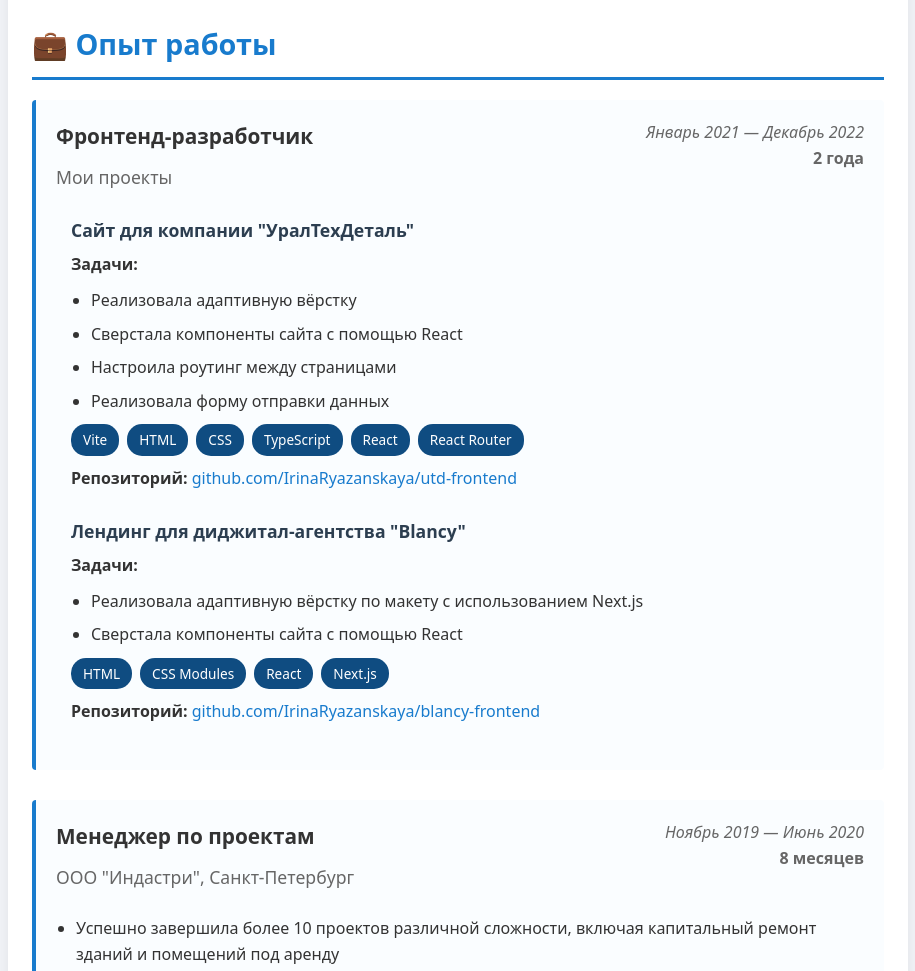
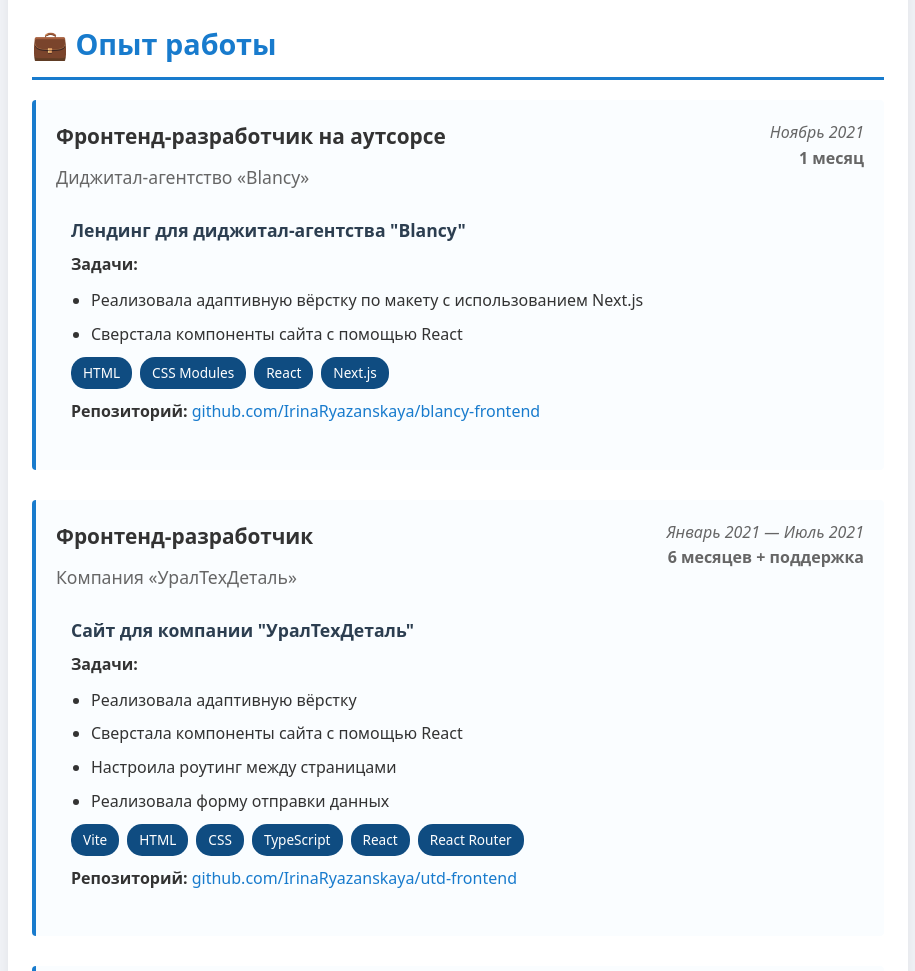
Before and after one commit to IrinaRyazanskaya/resume, a website: page index.html in a window 1280 px wide. Shown: the part 1775-2746 px from the top of the page, without its empty margins (182-1097 px from the left). Drawn offline with Linux system fonts and the light colour scheme.

Commit message:
Разделила blancy и utd

```diff
--- a/index.html
+++ b/index.html
@@ -168,12 +168,52 @@
           <article class="job">
             <div class="job__header">
               <div class="job__info">
-                <h3 class="job__title">Фронтенд-разработчик</h3>
-                <p class="job__company">Мои проекты</p>
+                <h3 class="job__title">Фронтенд-разработчик на аутсорсе</h3>
+                <p class="job__company">Диджитал-агентство «Blancy»</p>
               </div>
               <div class="job__period">
-                Январь 2021 — Декабрь 2022<br />
-                <span class="job__duration">2 года</span>
+                Ноябрь 2021<br />
+                <span class="job__duration">1 месяц</span>
+              </div>
+            </div>
+
+            <div class="project">
+              <h4 class="project__title">Лендинг для диджитал-агентства "Blancy"</h4>
+              <p class="project__tasks-label">Задачи:</p>
+              <ul class="project__list">
+                <li class="project__list-item">
+                  Реализовала адаптивную вёрстку по макету с использованием Next.js
+                </li>
+                <li class="project__list-item">Сверстала компоненты сайта с помощью React</li>
+              </ul>
+              <div class="tech-stack">
+                <span class="tech-stack__item">HTML</span>
+                <span class="tech-stack__item">CSS Modules</span>
+                <span class="tech-stack__item">React</span>
+                <span class="tech-stack__item">Next.js</span>
+              </div>
+              <p class="project__repo-block">
+                <span class="project__repo-label">Репозиторий:</span>
+                <a
+                  href="https://github.com/IrinaRyazanskaya/blancy-frontend"
+                  target="_blank"
+                  class="link"
+                >
+                  github.com/IrinaRyazanskaya/blancy-frontend
+                </a>
+              </p>
+            </div>
+          </article>
+
+          <article class="job">
+            <div class="job__header">
+              <div class="job__info">
+                <h3 class="job__title">Фронтенд-разработчик</h3>
+                <p class="job__company">Компания «УралТехДеталь»</p>
+              </div>
+              <div class="job__period">
+                Январь 2021 — Июль 2021<br />
+                <span class="job__duration">6 месяцев + поддержка</span>
               </div>
             </div>
 
@@ -202,33 +242,6 @@
                   class="link"
                 >
                   github.com/IrinaRyazanskaya/utd-frontend
-                </a>
-              </p>
-            </div>
-
-            <div class="project">
-              <h4 class="project__title">Лендинг для диджитал-агентства "Blancy"</h4>
-              <p class="project__tasks-label">Задачи:</p>
-              <ul class="project__list">
-                <li class="project__list-item">
-                  Реализовала адаптивную вёрстку по макету с использованием Next.js
-                </li>
-                <li class="project__list-item">Сверстала компоненты сайта с помощью React</li>
-              </ul>
-              <div class="tech-stack">
-                <span class="tech-stack__item">HTML</span>
-                <span class="tech-stack__item">CSS Modules</span>
-                <span class="tech-stack__item">React</span>
-                <span class="tech-stack__item">Next.js</span>
-              </div>
-              <p class="project__repo-block">
-                <span class="project__repo-label">Репозиторий:</span>
-                <a
-                  href="https://github.com/IrinaRyazanskaya/blancy-frontend"
-                  target="_blank"
-                  class="link"
-                >
-                  github.com/IrinaRyazanskaya/blancy-frontend
                 </a>
               </p>
             </div>
```
